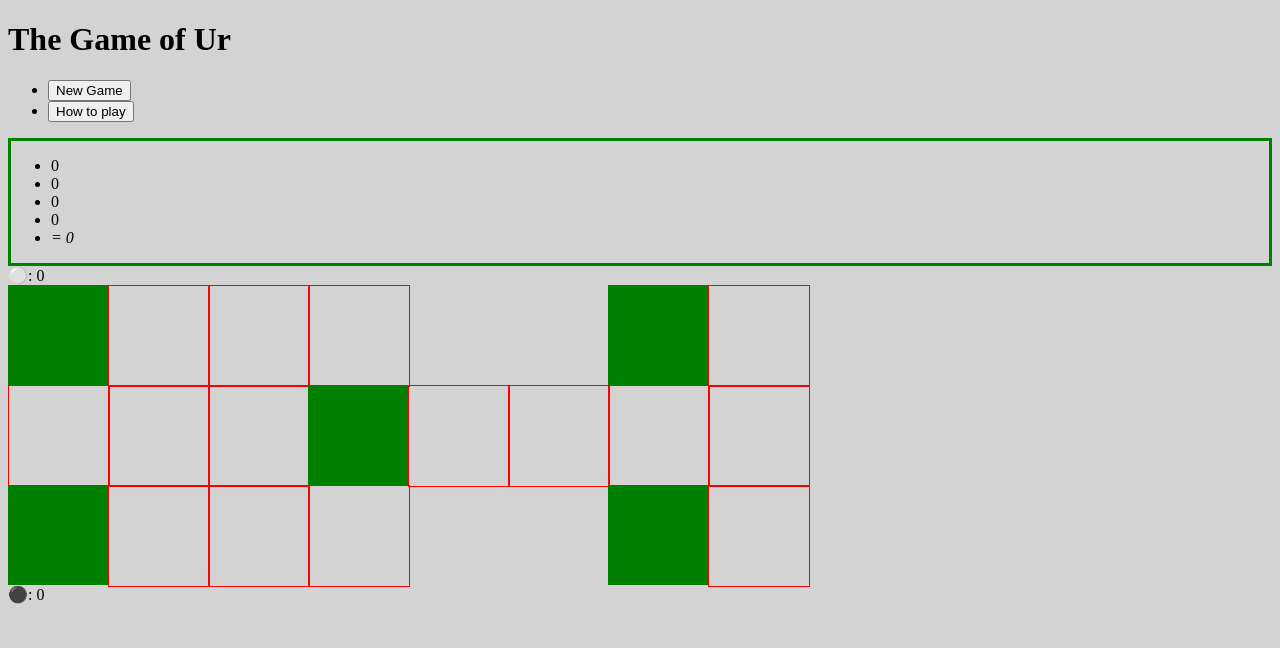
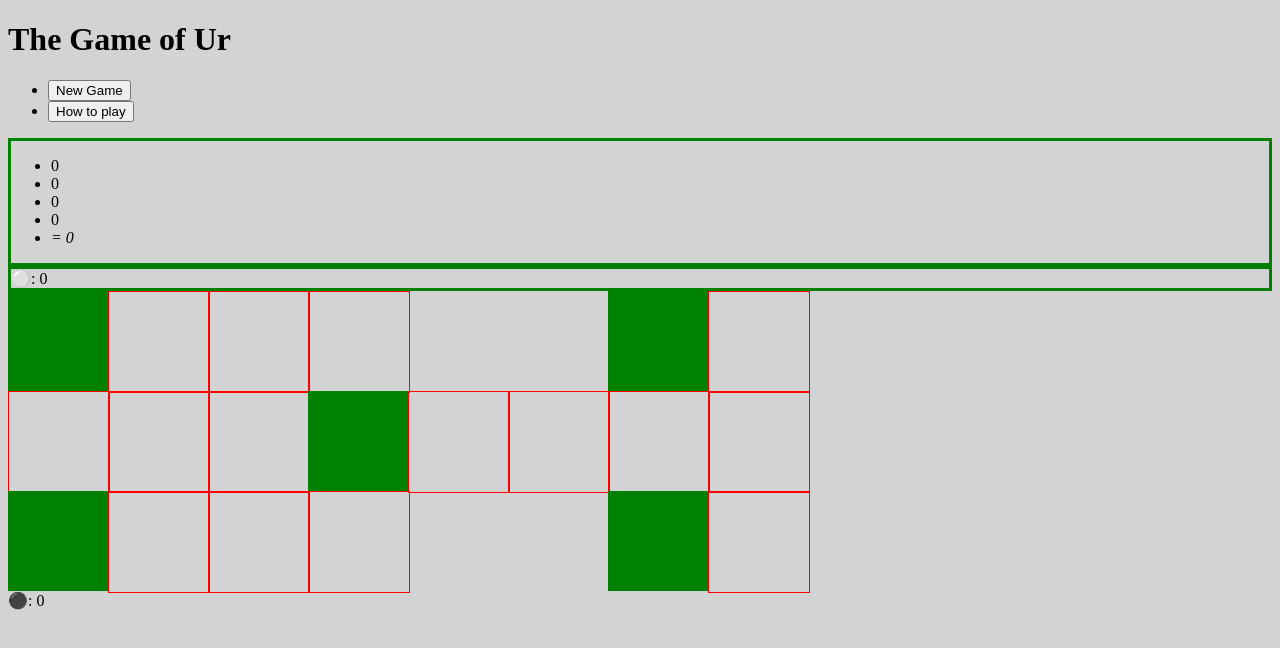
Before and after one commit to LambertSchulze/Ur, a React (Create React App) app in the folder client/: page / in a window 1280 px wide. Shown: the top 648 px of the page. Built offline with nearby package versions, Linux system fonts and the light colour scheme.

Commit message:
fixed active CSS class in Hand component not working

```diff
--- a/client/src/App.js
+++ b/client/src/App.js
@@ -16,13 +16,13 @@ const App = () => {
       <Hand playerID={0}
             player={useSelector(state => state.players[0])}
             turn={useSelector(state => state.game.turn)}
-            activePlayer={useSelector(state => state.game.activePlayer)}/>
+            activePlayerIndex={useSelector(state => state.game.activePlayerIndex)}/>
       <Board board={useSelector(state => state.board)}
              pieces={useSelector(state => state.pieces)} />
       <Hand playerID={1}
             player={useSelector(state => state.players[1])}
             turn={useSelector(state => state.game.turn)}
-            activePlayer={useSelector(state => state.game.activePlayer)}/>
+            activePlayerIndex={useSelector(state => state.game.activePlayerIndex)}/>
     </div>
   )
 }
--- a/client/src/components/Hand.js
+++ b/client/src/components/Hand.js
@@ -2,7 +2,7 @@ import React from 'react'
 import { useDispatch } from 'react-redux'
 import { drawPieceFromHand } from './../reducers/gameReducer'
 
-const Hand = ({ playerID, player, turn, activePlayer }) => {
+const Hand = ({ playerID, player, turn, activePlayerIndex }) => {
   const dispatch = useDispatch()
 
   const handleClick = () => {
@@ -13,7 +13,7 @@ const Hand = ({ playerID, player, turn, activePlayer }) => {
 
   return (
     <div id={'Hand' + playerID}
-         className={activePlayer === playerID ? 'active' : ''}
+         className={activePlayerIndex === playerID ? 'active' : ''}
          onClick={handleClick}>
       {player.color === 'white' ? '⚪' : '⚫'}: {player.hand}
     </div>
```
Also changed, not shown: 1 other file (tests, documents, lock files or other folders).
